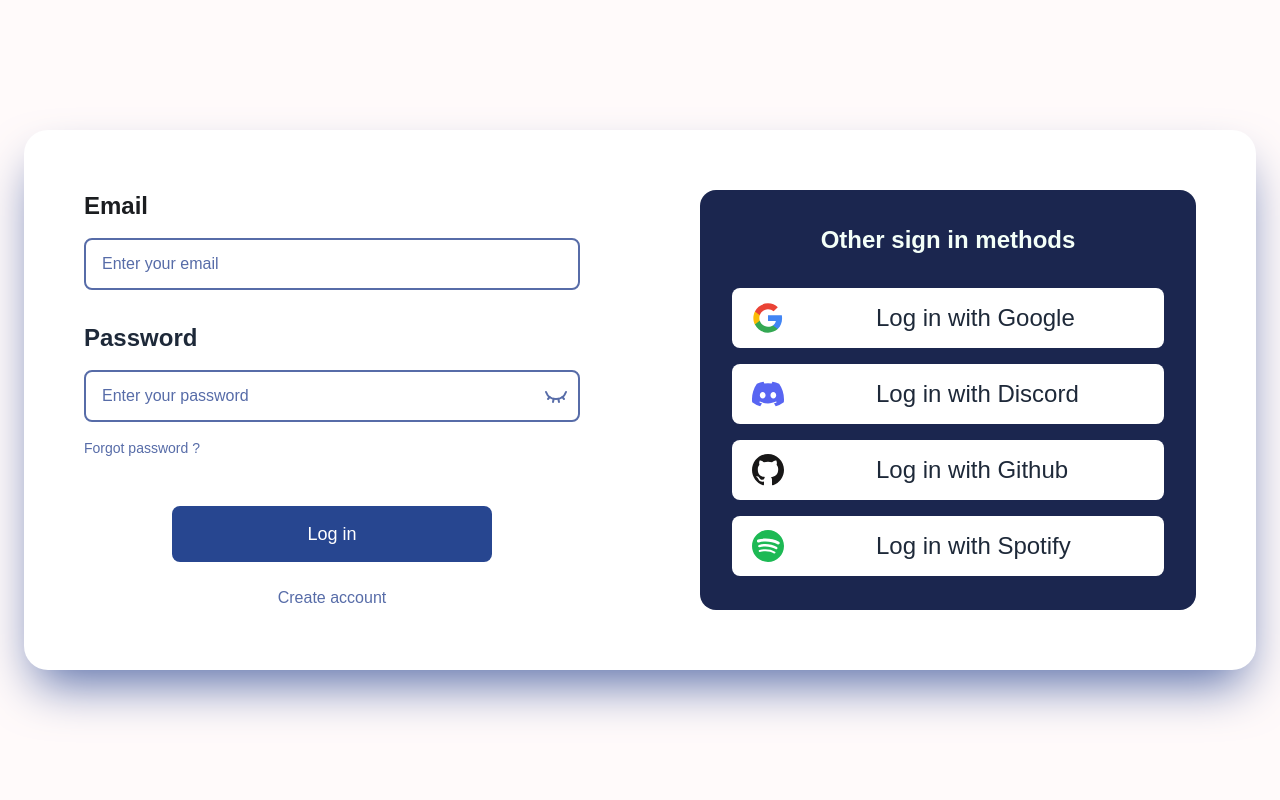
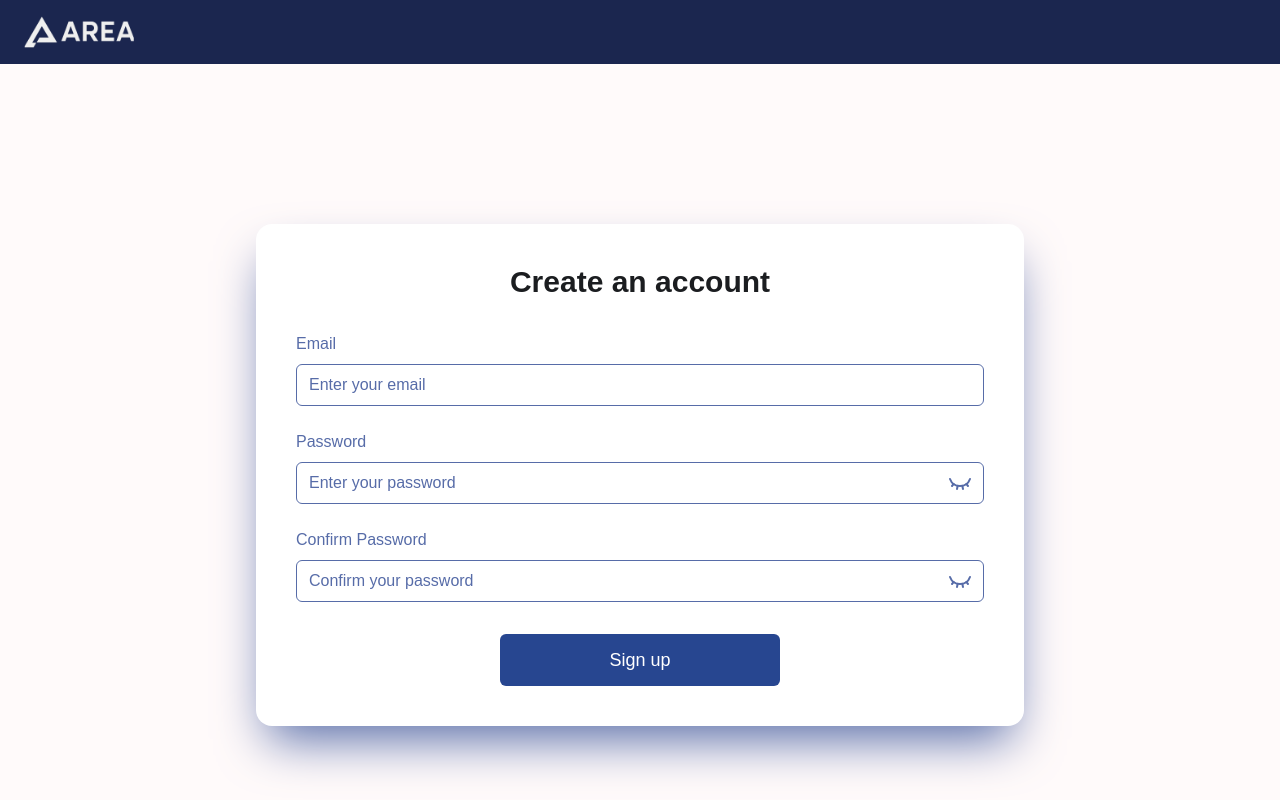
Before and after one commit to ValianceTekProject/AreaFront, a Next.js app: page / in a window 1280 px wide. Built offline with nearby package versions, Linux system fonts and the light colour scheme.

Commit message:
feat && fix: new component banner + new logo / all pages banner fixed

```diff
--- /dev/null
+++ b/app/Components/Area_banner.tsx
@@ -0,0 +1,11 @@
+import React from 'react';
+
+const Header = () => {
+  return (
+    <header className="w-full bg-[#1B264F] py-4 px-6 text-lg font-semibold z-20 relative flex items-center">
+      <img src="Area_logo.png" alt="Logo" className="h-8 w-auto" />
+    </header>
+  );
+};
+
+export default Header;
--- a/app/Dashboard/page.tsx
+++ b/app/Dashboard/page.tsx
@@ -2,6 +2,8 @@
 import React, { useState } from "react";
 import { Settings } from 'lucide-react';
 import DashboardBox from "../Components/Dashboard_box";
+import Header from "../Components/Area_banner";
+
 
 export default function Dashboard() {
   const [activeChecked, setActiveChecked] = useState(true);
@@ -9,6 +11,8 @@ export default function Dashboard() {
 
   return (
     <div className="min-h-screen bg-[#FFFAFA] relative flex flex-col">
+      <Header />
+
       <div className="absolute left-0 top-0 h-full w-60 bg-[#1B264F] z-15">
         <nav className="mt-15">
           <ul>
@@ -17,7 +21,7 @@ export default function Dashboard() {
             <li className="px-6 py-8 text-xl text-white hover:text-black hover:bg-[#FFFAFA] cursor-pointer">Services</li>
           </ul>
         </nav>
-        <button className="absolute bottom-10 left-6 flex items-center gap-2 px-12 py-2 bg-[#F4FFF8] text-[#576CA8] font-semibold rounded hover:bg-[#A3C1C2]">
+        <button className="absolute bottom-10 left-6 flex items-center gap-2 px-12 py-2 bg-white text-[#576CA8] font-semibold rounded hover:bg-gray-200">
             <Settings size={22} />
             <span>Settings</span>
         </button>
--- a/app/SignUp/page.tsx
+++ b/app/SignUp/page.tsx
@@ -1,13 +1,16 @@
 "use client";
 import React, { useState } from "react";
 import { Eye, EyeClosed } from "lucide-react";
+import Header from "../Components/Area_banner";
 
 export default function SignUpPage() {
   const [showPassword, setShowPassword] = useState(false);
   const [showConfirm, setShowConfirm] = useState(false);
 
   return (
-    <div className="min-h-screen bg-[#FFFAFA] flex flex-col items-center p-0 m-0">
+    <div className="min-h-screen bg-[#FFFAFA]">
+      <Header />
+    <div className="flex flex-col items-center mt-40">
       <div className="flex justify-center items-center w-full flex-1">
         <div className="bg-white rounded-2xl shadow-2xl shadow-[#576CA8] max-w-3xl w-full p-10">
           <h1 className="text-3xl font-bold text-center mb-8 text-[#1B1D20]">
@@ -63,5 +66,6 @@ export default function SignUpPage() {
         </div>
       </div>
     </div>
+    </div>
   );
 }
--- a/app/login/page.tsx
+++ b/app/login/page.tsx
@@ -4,6 +4,7 @@ import { EyeClosed, Eye } from 'lucide-react';
 import { useState} from 'react';
 import { useRouter } from 'next/navigation';
 import Link from 'next/link';
+import Header from "../Components/Area_banner";
 
 export default function LoginPage() {
   const [show, setShow] = useState(false);
@@ -14,7 +15,9 @@ export default function LoginPage() {
   };
 
   return (
-    <div className="min-h-screen bg-[#FFFAFA] flex items-center justify-center p-6">
+    <div className="min-h-screen bg-[#FFFAFA]">
+      <Header />
+    <div className="flex items-center justify-center p-6 mt-30">
       <div className="bg-white rounded-3xl shadow-2xl shadow-[#576CA8] w-full max-w-7xl p-6 md:p-15 grid md:grid-cols-2 gap-8 md:gap-30">
         <div className="flex flex-col justify-center">
           <div className="mb-8">
@@ -101,5 +104,6 @@ export default function LoginPage() {
         </div>
       </div>
     </div>
+    </div>
   );
 }
--- a/app/page.tsx
+++ b/app/page.tsx
@@ -1,9 +1,11 @@
+import Dashboard from "./Dashboard/page";
 import LoginPage from "./login/page";
+import SignUpPage from "./SignUp/page";
 
 export default function Home() {
   return (
     <div>
-      <LoginPage/>
+      <SignUpPage/>
     </div>
   );
 }
```
Also changed, not shown: public/Area_logo.png (added).
